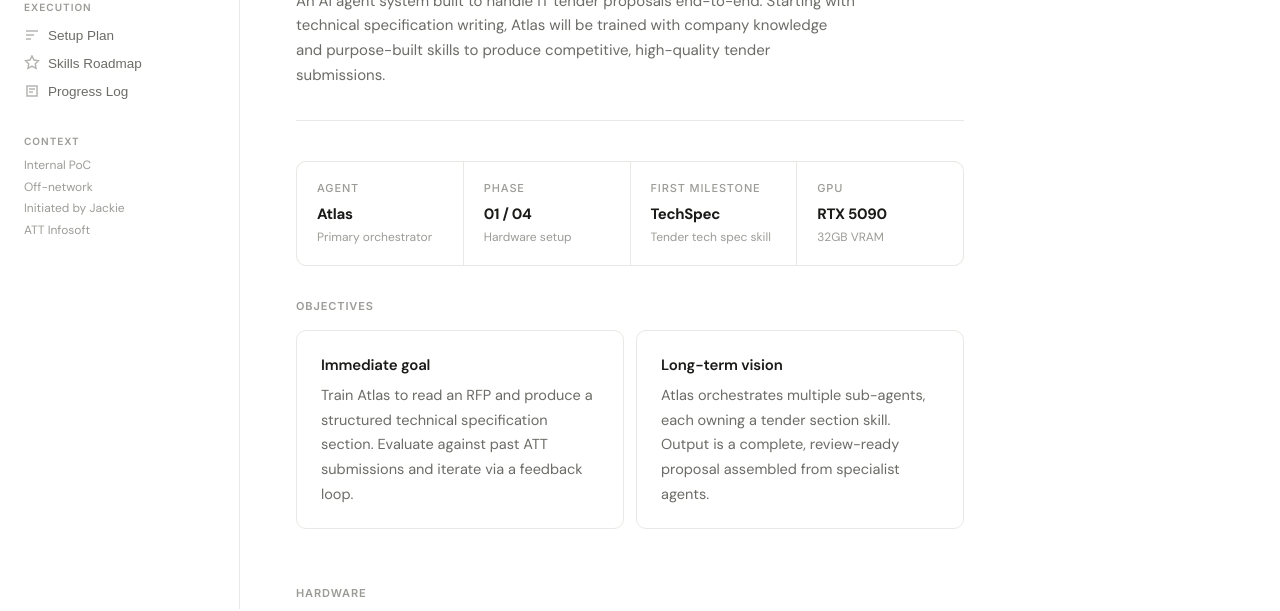
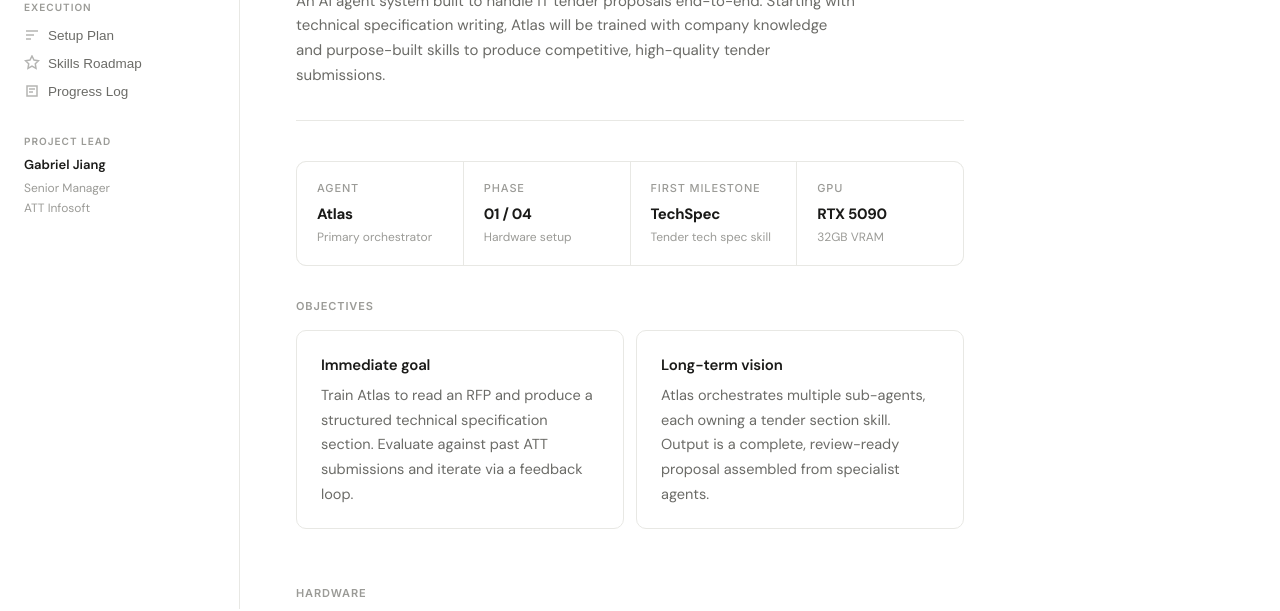
Before and after one commit to bcchew-art/Atlas, a plain HTML site: page index.html in a window 1280 px wide. Shown: the part 191-802 px from the top of the page. Drawn offline with Linux system fonts and the light colour scheme.

Commit message:
Add files via upload

```diff
--- a/index.html
+++ b/index.html
@@ -345,12 +345,10 @@
       </button>
     </div>
     <div class="sidebar-section">
-      <div class="sidebar-label">Context</div>
-      <div style="padding:0 8px;font-size:12px;color:var(--faint);line-height:1.8;">
-        Internal PoC<br>
-        Off-network<br>
-        Initiated by Jackie<br>
-        ATT Infosoft
+      <div class="sidebar-label">Project Lead</div>
+      <div style="padding:0 8px;">
+        <div style="font-size:13px;font-weight:600;color:var(--text);margin-bottom:2px;">Gabriel Jiang</div>
+        <div style="font-size:12px;color:var(--faint);line-height:1.7;">Senior Manager<br>ATT Infosoft</div>
       </div>
     </div>
   </aside>
```
